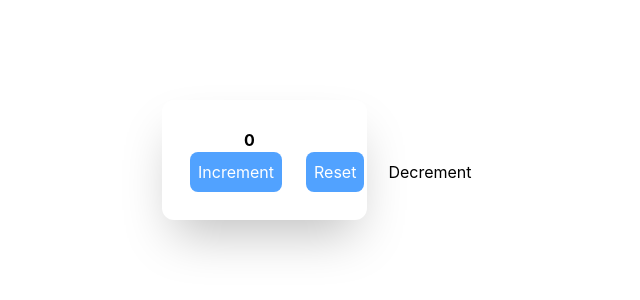
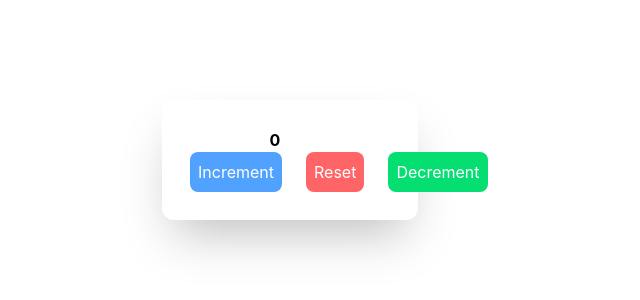
Before and after one commit to niyomugaboetiene/vue-2.0-course, a Vue app: page / in a window 1280 px wide. Shown: the top 300 px of the page, without its empty margins (538-1178 px from the left). Built offline with nearby package versions, Linux system fonts and the light colour scheme.

Commit message:
integration of tailwindcss

```diff
--- a/src/components/Counter.vue
+++ b/src/components/Counter.vue
@@ -1,10 +1,10 @@
 <template>
-   <div class="ms-[700px] mt-[100px] p-7 shadow-2xl w-[16%] rounded-xl">
+   <div class="ms-[700px] mt-[100px] p-7 shadow-2xl w-[20%] rounded-xl">
     <p class="text-center me-[30px] font-bold">{{ count }}</p>
     <div class="flex space-x-6">
         <button @click="increment" class="bg-blue-400 px-2 py-2 text-white rounded-lg hover:bg-blue-500 transition duration-200">Increment</button>
-        <button @click="reset" class="bg-blue-400 px-2 py-2 text-white rounded-lg hover:bg-blue-500 transition duration-200">Reset</button>
-        <button @click="decrement">Decrement</button>
+        <button @click="reset" class="bg-red-400 px-2 py-2 text-white rounded-lg hover:bg-red-500 transition duration-200">Reset</button>
+        <button @click="decrement" class="bg-green-400 px-2 py-2 text-white rounded-lg hover:bg-green-500 transition duration-200">Decrement</button>
     </div>
    </div>
 </template>
```
